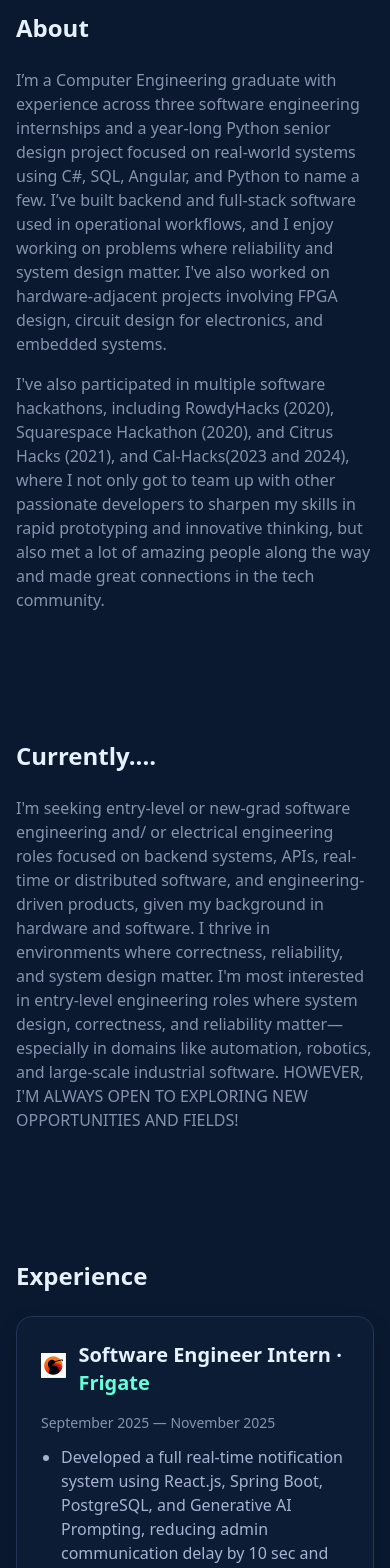
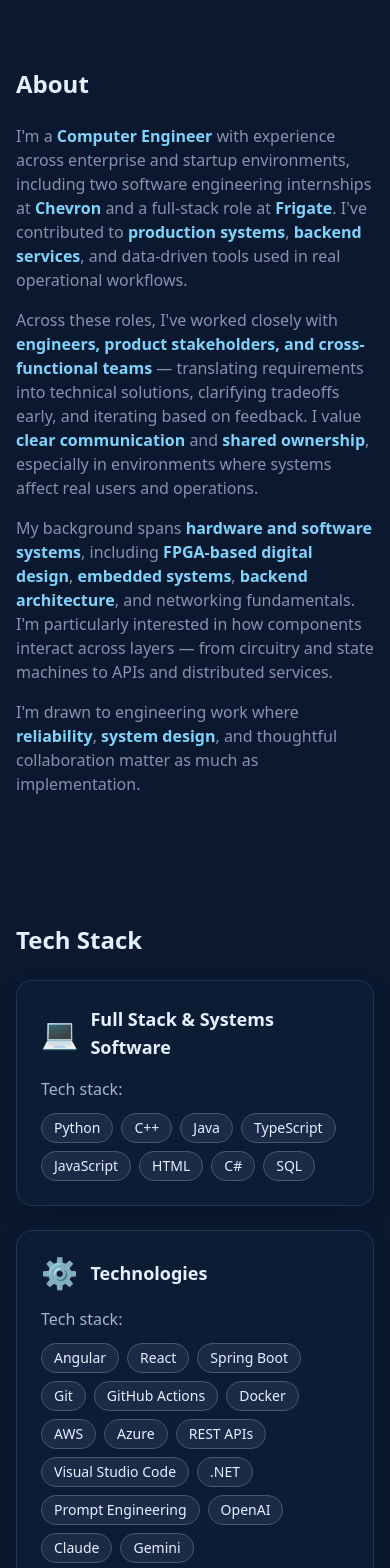
Before and after one commit to AbdurAziz/AbdurAziz.github.io, a Next.js app: page / in a window 390 px wide. Shown: the part 340-1908 px from the top of the page. Built offline with nearby package versions, Linux system fonts and the light colour scheme.

Commit message:
Fixed a bunch of stuff. Trying to make this portfolio more readable.

```diff
--- a/app/page.tsx
+++ b/app/page.tsx
@@ -6,6 +6,7 @@
 import { HardwareProjectGrid } from "@/components/HardwareProjectGrid";
 import { SocialLinks } from "@/components/SocialLinks";
 import { motion } from "framer-motion";
+import { TechStack } from "@/components/TechStack";
 
 export default function Page() {
   return (
@@ -27,26 +28,27 @@
           viewport={{ once: true }}
           transition={{ duration: 0.6, delay: 0.1 }}
         >
-          I build hardware and software for the world.
+          Computer Engineer who works across hardware and software systems to design backend and AI-assisted applications grounded in real-world applications
         </motion.p>
       </Section>
 
       <Section id="about" title="About">
         <p className="prose-muted max-w-2xl">
-          I’m a Computer Engineering graduate with experience across three software engineering internships and a year-long Python senior design project focused on real-world systems using C#, SQL, Angular, and Python to name a few.
-          I’ve built backend and full-stack software used in operational workflows, and I enjoy working on problems where reliability and system design matter.
-          I've also worked on hardware-adjacent projects involving FPGA design, circuit design for electronics, and embedded systems.
+          I'm a <strong className="text-sky-300 font-semibold">Computer Engineer</strong> with experience across enterprise and startup environments, including two software engineering internships at <strong className="text-sky-300 font-semibold">Chevron</strong> and a full-stack role at <strong className="text-sky-300 font-semibold">Frigate</strong>. I've contributed to <strong className="text-sky-300 font-semibold">production systems</strong>, <strong className="text-sky-300 font-semibold">backend services</strong>, and data-driven tools used in real operational workflows.
         </p>
         <p className="prose-muted max-w-2xl mt-4">
-          I've also participated in multiple software hackathons, including RowdyHacks (2020), Squarespace Hackathon (2020), and Citrus Hacks (2021), and Cal-Hacks(2023 and 2024),
-          where I not only got to team up with other passionate developers to sharpen my skills in rapid prototyping and innovative thinking, but also met a lot of amazing people along the way and made great connections in the tech community.
+          Across these roles, I've worked closely with <strong className="text-sky-300 font-semibold">engineers, product stakeholders, and cross-functional teams</strong> — translating requirements into technical solutions, clarifying tradeoffs early, and iterating based on feedback. I value <strong className="text-sky-300 font-semibold">clear communication</strong> and <strong className="text-sky-300 font-semibold">shared ownership</strong>, especially in environments where systems affect real users and operations.
+        </p>
+        <p className="prose-muted max-w-2xl mt-4">
+          My background spans <strong className="text-sky-300 font-semibold">hardware and software systems</strong>, including <strong className="text-sky-300 font-semibold">FPGA-based digital design</strong>, <strong className="text-sky-300 font-semibold">embedded systems</strong>, <strong className="text-sky-300 font-semibold">backend architecture</strong>, and networking fundamentals. I'm particularly interested in how components interact across layers — from circuitry and state machines to APIs and distributed services.
+        </p>
+        <p className="prose-muted max-w-2xl mt-4">
+          I'm drawn to engineering work where <strong className="text-sky-300 font-semibold">reliability</strong>, <strong className="text-sky-300 font-semibold">system design</strong>, and thoughtful collaboration matter as much as implementation.
         </p>
       </Section>
-      <Section id="about" title="Currently....">
-        <p className="prose-muted max-w-2xl">
-          I'm seeking entry-level or new-grad software engineering and/ or electrical engineering roles focused on backend systems, APIs, real-time or distributed software, and engineering-driven products, given my background in hardware and software. I thrive in environments where correctness, reliability, and system design matter.
-           I'm most interested in entry-level engineering roles where system design, correctness, and reliability matter—especially in domains like automation, robotics, and large-scale industrial software. HOWEVER, I'M ALWAYS OPEN TO EXPLORING NEW OPPORTUNITIES AND FIELDS!
-        </p>
+
+      <Section id="techstack" title="Tech Stack">
+        <TechStack />
       </Section>
 
       <Section id="experience" title="Experience">
--- a/components/ProjectGrid.tsx
+++ b/components/ProjectGrid.tsx
@@ -10,6 +10,7 @@
   tech: string[];
   github?: string;
   demo?: string;
+  devpost?: string;
 };
 
 export function SoftwareProjectGrid() {
@@ -32,9 +33,10 @@
               <span key={t} className="border border-slate-700 rounded-full px-2 py-1">{t}</span>
             ))}
           </div>
-          <div className="mt-4 flex items-center gap-4">
-            {p.github && <a className="inline-flex items-center gap-1 hover:underline" href={p.github} target="_blank"><Github size={16}/>Code</a>}
-            {p.demo && <a className="inline-flex items-center gap-1 hover:underline" href={p.demo} target="_blank"><ExternalLink size={16}/>Live</a>}
+          <div className="mt-4 flex items-center gap-4 flex-wrap">
+            {p.github && <a className="inline-flex items-center gap-1 hover:underline" href={p.github} target="_blank" rel="noopener noreferrer"><Github size={16}/>Code</a>}
+            {p.demo && <a className="inline-flex items-center gap-1 hover:underline" href={p.demo} target="_blank" rel="noopener noreferrer"><ExternalLink size={16}/>Live</a>}
+            {p.devpost && <a className="inline-flex items-center gap-1 hover:underline" href={p.devpost} target="_blank" rel="noopener noreferrer"><ExternalLink size={16}/>DevPost</a>}
           </div>
         </motion.div>
       ))}
--- /dev/null
+++ b/components/TechStack.tsx
@@ -0,0 +1,33 @@
+"use client";
+
+import techData from "@/content/techstack.json";
+
+export function TechStack() {
+  return (
+    <div className="mt-6">
+      <div className="grid gap-6 md:grid-cols-3">
+        {techData.map((cat: any) => (
+          <article key={cat.title} className="rounded-2xl p-6 bg-slate-900/40 shadow-soft border border-slate-800">
+            <header className="flex items-center gap-3">
+              <div className="text-3xl">{cat.icon ?? "🧰"}</div>
+              <div>
+                <h3 className="text-lg font-semibold">{cat.title}</h3>
+                {cat.subtitle ? <p className="text-sm text-slate-400">{cat.subtitle}</p> : null}
+              </div>
+            </header>
+            <div className="mt-4 prose-muted">
+              <p className="text-slate-300">Tech stack:</p>
+              <div className="mt-3 flex flex-wrap gap-2">
+                {cat.techs.map((t: string) => (
+                  <span key={t} className="inline-flex items-center gap-2 rounded-full bg-slate-800/60 px-3 py-1 text-sm text-slate-100 border border-slate-700">
+                    {t}
+                  </span>
+                ))}
+              </div>
+            </div>
+          </article>
+        ))}
+      </div>
+    </div>
+  );
+}
--- a/content/softwareprojects.json
+++ b/content/softwareprojects.json
@@ -21,11 +21,26 @@
       "APIs",
       "mistral-7B"
     ],
-    "Project Link": "https://devpost.com/software/sage-tgz93p"
+    "github": "https://github.com/wangd14/berkeley-ai-hack",
+    "devpost": "https://devpost.com/software/sage-tgz93p"
+  },
+  {
+    "title": "CapsuleMap 2021",
+    "description": "A lifestyle app that lets users create memory capsules at locations with photos, videos, and notes—shareable with friends. Users must physically visit the capsule location to open it, encouraging outdoor exploration and social connections.",
+    "tech": [
+      "Dart",
+      "Flutter",
+      "Objective-C",
+      "Google Firebase",
+      "APIs",
+      "Teamwork"
+    ],
+    "github": "https://github.com/YuanSamuel/capsule_map",
+    "devpost": "https://devpost.com/software/capsulemap"
   },
   {
     "title": "CallSummarize-AI",
-    "description": "Local Whisper transcription + on-device Transformers for meeting summaries\u2014no external APIs.",
+    "description": "Local Whisper transcription + on-device Transformers for meeting summaries—no external APIs.",
     "tech": [
       "Python",
       "Whisper",
--- /dev/null
+++ b/content/techstack.json
@@ -0,0 +1,54 @@
+[
+  {
+    "title": "Full Stack & Systems Software",
+    "subtitle": "",
+    "icon": "💻",
+    "techs": [
+      "Python",
+      "C++",
+      "Java",
+      "TypeScript",
+      "JavaScript",
+      "HTML",
+      "C#",
+      "SQL"
+    ]
+  },
+  {
+    "title": "Technologies",
+    "subtitle": "",
+    "icon": "⚙️",
+    "techs": [
+      "Angular",
+      "React",
+      "Spring Boot",
+      "Git",
+      "GitHub Actions",
+      "Docker",
+      "AWS",
+      "Azure",
+      "REST APIs",
+      "Visual Studio Code",
+      ".NET",
+      "Prompt Engineering",
+      "OpenAI",
+      "Claude",
+      "Gemini"
+    ]
+  },
+  {
+    "title": "Digital Systems and Embedded Design",
+    "subtitle": "",
+    "icon": "🤖",
+    "techs": [
+      "Verilog",
+      "FPGA",
+      "Digital Logic",
+      "Linux",
+      "Circuit Design",
+      "PCB Design",
+      "TCP/IP Protocols",
+      "Networking Basics"
+    ]
+  }
+]
--- a/package.json
+++ b/package.json
@@ -9,7 +9,7 @@
     "lint": "next lint"
   },
   "dependencies": {
-    "framer-motion": "^11.0.0",
+    "framer-motion": "^6.5.1",
     "lucide-react": "^0.453.0",
     "next": "14.2.4",
     "react": "18.2.0",
--- a/tsconfig.json
+++ b/tsconfig.json
@@ -33,6 +33,7 @@
     "next-env.d.ts",
     "**/*.ts",
     "**/*.tsx",
+    "**/*.d.ts",
     "**/*.cjs",
     "**/*.mjs",
     ".next/types/**/*.ts"
--- /dev/null
+++ b/types/framer-motion.d.ts
@@ -0,0 +1,5 @@
+declare module "framer-motion" {
+  export * from "framer-motion/types";
+  const motion: any;
+  export { motion };
+}
```
Also changed, not shown: 1 other file (tests, documents, lock files or other folders).
